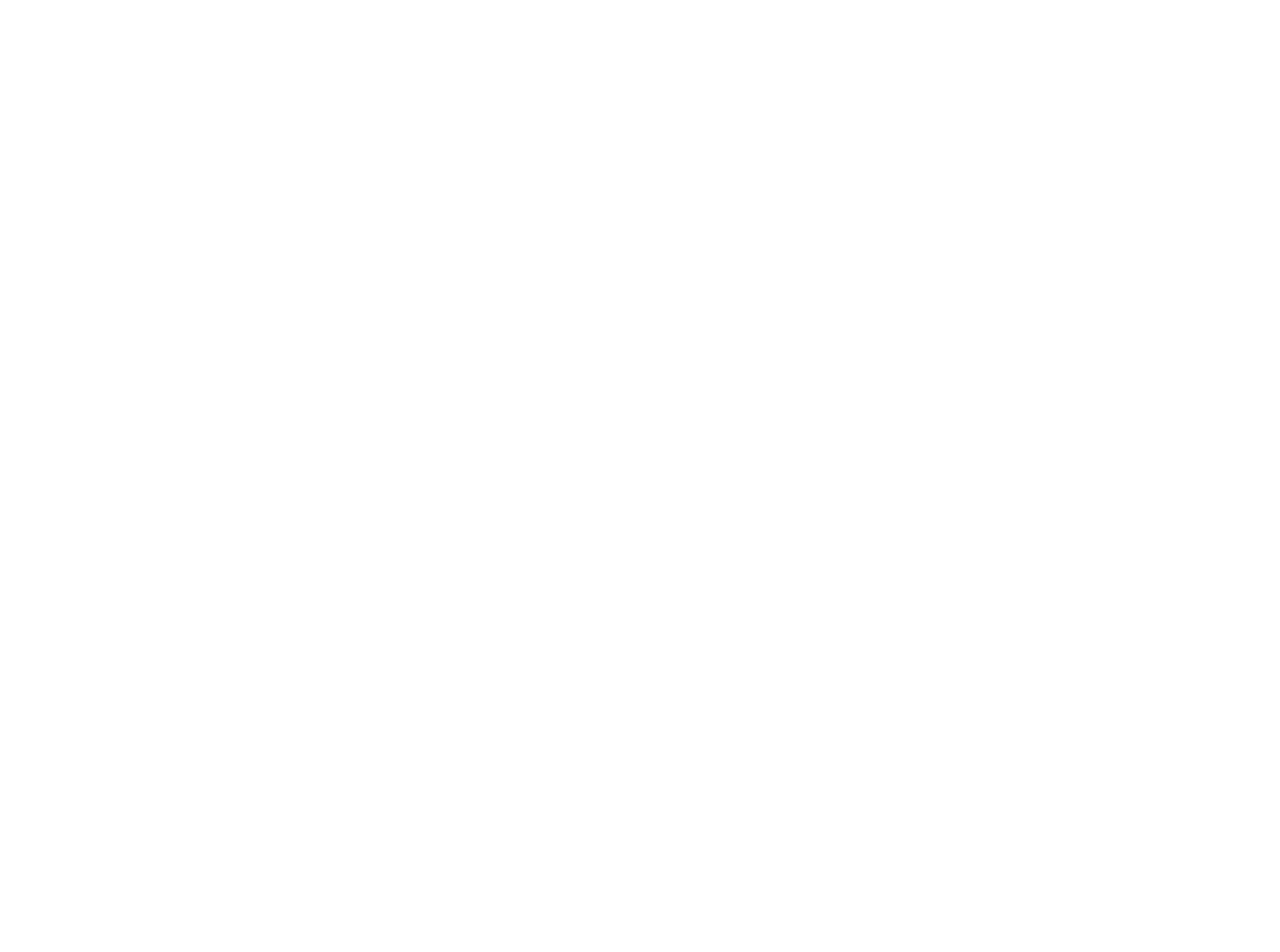
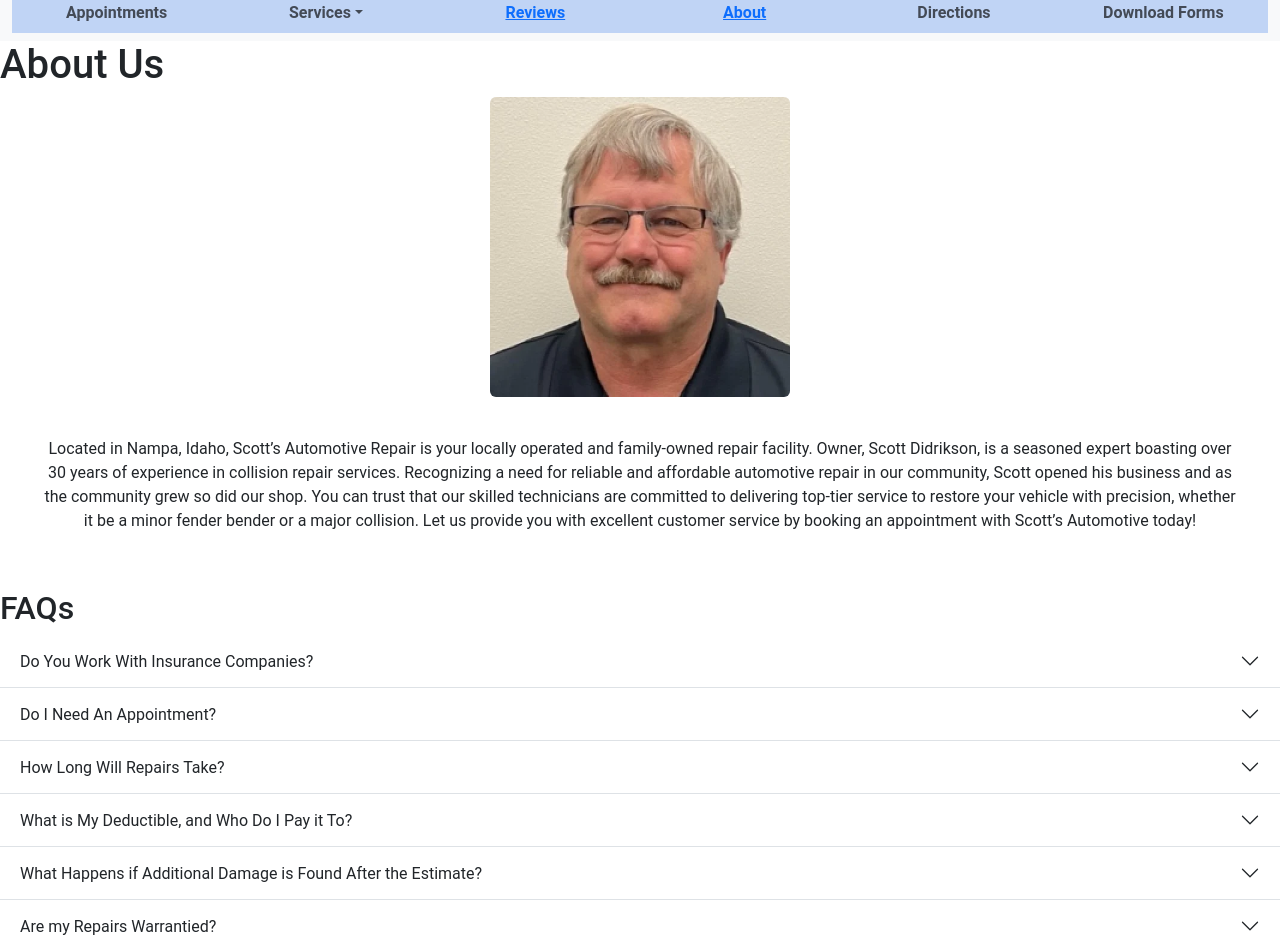
Before and after one commit to nelskev/collab-sp25, a React (Vite) app in the folder frontend/: page /about in a window 1280 px wide. Before the commit this address had no page. Shown: the part 135-1087 px from the top of the page. Before the commit the page ends 800 px from the top, so only its background shows below. Built offline with nearby package versions, Linux system fonts and the light colour scheme.

Commit message:
Updated About Page- initial convert to react

```diff
--- a/frontend/src/App.jsx
+++ b/frontend/src/App.jsx
@@ -5,6 +5,7 @@
 import Appointments from './components/Appointments.jsx'
 import Services from './components/Services.jsx'
 import ReviewsPage from './pages/ReviewsPage.jsx'
+import AboutPage from './pages/AboutPage.jsx'
 
 import AdminHomePage from './admin/pages/AdminHomePage.jsx';
 import AdminAppointmentsPage from './admin/pages/AdminAppointmentsPage.jsx';
@@ -29,7 +30,12 @@
             <ReviewsPage />
           </>
         }/>
-
+       <Route path="/about" element={
+          <>
+            <Navbar />
+            <AboutPage />
+          </>
+        }/>
 
 
 
--- a/frontend/src/components/Navbar.jsx
+++ b/frontend/src/components/Navbar.jsx
@@ -74,6 +74,11 @@
                 </Link>
               </li>
               <li className="nav-item">
+                <Link to="/about" className="m-0 text-end">
+                  About
+                </Link>
+              </li>
+              <li className="nav-item">
                 <a className="nav-link" href="#">Directions</a>
               </li>
               <li className="nav-item">
--- /dev/null
+++ b/frontend/src/pages/AboutPage.jsx
@@ -0,0 +1,83 @@
+import React from 'react'
+import Scott from '../assets/owner_scott.png'
+
+
+export default function AboutPage() {
+  return (
+    <div>
+        <h1>About Us</h1>
+
+        <div className="text-center">
+            <img src={Scott} className="rounded" alt="owner scott" style={{width: '300px', height: '300px'}}/>
+        </div>
+
+        <p style={{textAlign: 'center', padding: '40px'}}>Located in Nampa, Idaho, Scott’s Automotive Repair is your locally operated and family-owned repair facility. Owner, Scott Didrikson, is a seasoned expert boasting over 30 years of experience in collision repair services. Recognizing a need for reliable and affordable automotive repair in our community, Scott opened his business and as the community grew so did our shop. You can trust that our skilled technicians are committed to delivering top-tier service to restore your vehicle with precision, whether it be a minor fender bender or a major collision. Let us provide you with excellent customer service by booking an appointment with Scott’s Automotive today!</p>
+
+        <h2>FAQs</h2>
+
+        <div className="accordion accordion-flush" id="accordionFlush">
+            <div className="accordion-item">
+            <h2 className="accordion-header" id="flush-headingOne">
+                <button className="accordion-button collapsed" type="button" data-bs-toggle="collapse" data-bs-target="#flush-collapseOne" aria-expanded="false" aria-controls="flush-collapseOne">
+                Do You Work With Insurance Companies?
+                </button>
+            </h2>
+            <div id="flush-collapseOne" className="accordion-collapse collapse" aria-labelledby="flush-headingOne" data-bs-parent="#accordionFlush">
+                <div className="accordion-body">We work with all insurance companies, and in fact, we are a direct repair facility for many insurance companies.</div>
+            </div>
+            </div>
+            <div className="accordion-item">
+            <h2 className="accordion-header" id="flush-headingTwo">
+                <button className="accordion-button collapsed" type="button" data-bs-toggle="collapse" data-bs-target="#flush-collapseTwo" aria-expanded="false" aria-controls="flush-collapseTwo">
+                Do I Need An Appointment?
+                </button>
+            </h2>
+            <div id="flush-collapseTwo" className="accordion-collapse collapse" aria-labelledby="flush-headingTwo" data-bs-parent="#accordionFlush">
+                <div className="accordion-body">We do suggested scheduling an appointment through our easy-to-use form ahead of time, but if you find yourself short on time, please give us a call and we will try and fit you in as soon as convenient.</div>
+            </div>
+            </div>
+            <div className="accordion-item">
+            <h2 className="accordion-header" id="flush-headingThree">
+                <button className="accordion-button collapsed" type="button" data-bs-toggle="collapse" data-bs-target="#flush-collapseThree" aria-expanded="false" aria-controls="flush-collapseThree">
+                How Long Will Repairs Take?
+                </button>
+            </h2>
+            <div id="flush-collapseThree" className="accordion-collapse collapse" aria-labelledby="flush-headingThree" data-bs-parent="#accordionFlush">
+                <div className="accordion-body">This is, of course, dependent on the complexity of the repairs, the situation, the availability of parts and materials, and much more. It truly varies from one situation to the next. We will provide an estimated time of completion at the same time we provide the cost estimate, although this does not include the time it may take for any additional damage repairs found in teardown. In the end, we would rather make sure that the job is done right, than done fast.</div>
+            </div>
+            </div>
+            <div className="accordion-item">
+                <h2 className="accordion-header" id="flush-headingFour">
+                <button className="accordion-button collapsed" type="button" data-bs-toggle="collapse" data-bs-target="#flush-collapseFour" aria-expanded="false" aria-controls="flush-collapseFour">
+                    What is My Deductible, and Who Do I Pay it To?
+                </button>
+                </h2>
+                <div id="flush-collapseFour" className="accordion-collapse collapse" aria-labelledby="flush-headingFour" data-bs-parent="#accordionFlush">
+                <div className="accordion-body">Your deductible is how much you have to pay for repairs, before your insurance kicks in for the rest. Depending on your level of insurance, this can run from zero dollars, up to thousands. Your deductible is due to Platinumwerks when you pick up your vehicle, and can be presented in check, credit card, or cash.</div>
+                </div>
+            </div>
+            <div className="accordion-item">
+                <h2 className="accordion-header" id="flush-headingFive">
+                <button className="accordion-button collapsed" type="button" data-bs-toggle="collapse" data-bs-target="#flush-collapseFive" aria-expanded="false" aria-controls="flush-collapseFive">
+                    What Happens if Additional Damage is Found After the Estimate?
+                </button>
+                </h2>
+                <div id="flush-collapseFive" className="accordion-collapse collapse" aria-labelledby="flush-headingFive" data-bs-parent="#accordionFlush">
+                <div className="accordion-body">Unfortunately, the first observation and inspection doesn’t always discover deep-down damages. During the course of repair, we may find further issues that need to be addressed. In this case, we will contact the insurance company for authorization to pay for any supplemental damages, and notify you before we take further action.</div>
+                </div>
+            </div>
+            <div className="accordion-item">
+                <h2 className="accordion-header" id="flush-headingSix">
+                <button className="accordion-button collapsed" type="button" data-bs-toggle="collapse" data-bs-target="#flush-collapseSix" aria-expanded="false" aria-controls="flush-collapseSix">
+                    Are my Repairs Warrantied?
+                </button>
+                </h2>
+                <div id="flush-collapseSix" className="accordion-collapse collapse" aria-labelledby="flush-headingSix" data-bs-parent="#accordionFlush">
+                <div className="accordion-body">Yes – Scott’s Automotive Collision provides a limited lifetime warranty on parts and labor for the work we do. Please see our Warrant page for more information
+                    We know there are plenty more questions you may have to ask – these are just the most common ones. Please do get in contact with our team here at Scott’s Automotive Collision regarding any other questions you may have, our team will be happy to help you out in any way we can. Here at Scott’s, we aim to provide the best customer service of any collision center in Nampa, so let us give you a hand.</div>
+                </div>
+            </div>
+        </div>
+    </div>
+  )
+}
```
Also changed, not shown: frontend/src/assets/owner_scott.png (added).
